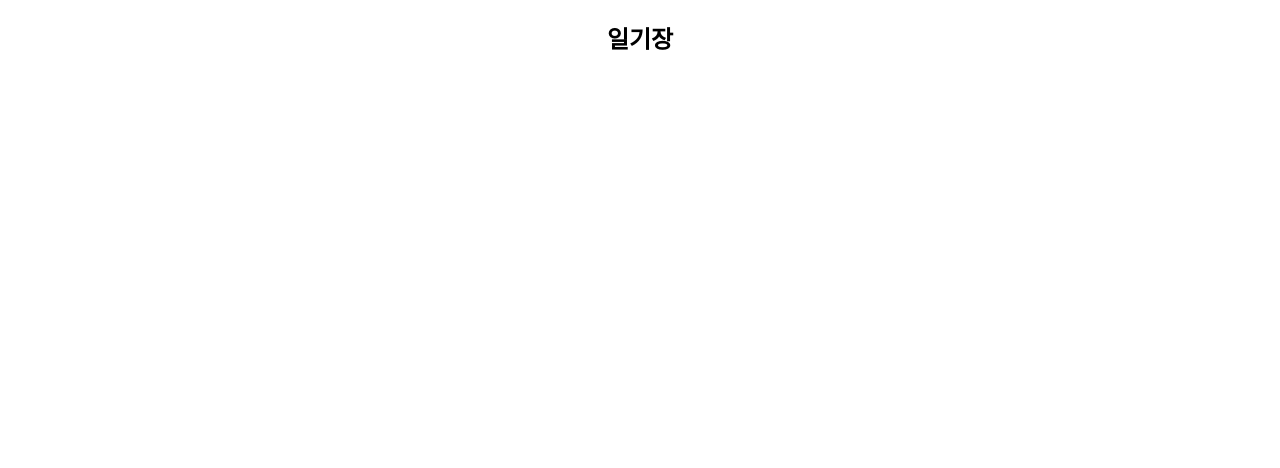
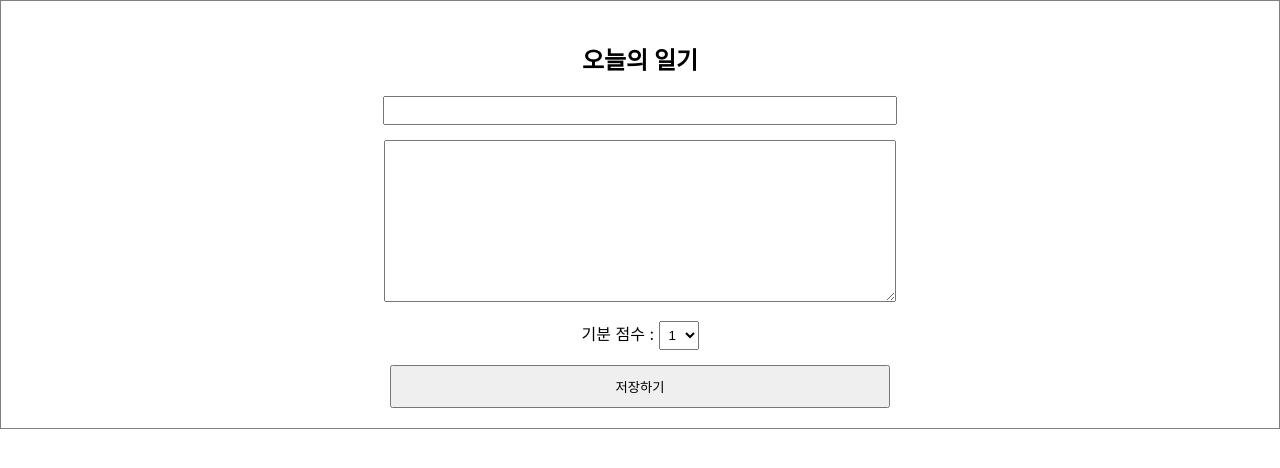
Before and after one commit to MHLEE12/react_diary, a React (Create React App) app: page / in a window 1280 px wide. Shown: the top 468 px of the page. Built offline with nearby package versions, Linux system fonts and the light colour scheme.

Commit message:
Feat: DiaryEditor 컴포넌트 추가
간단한 일기를 작성할 수 있는 폼 컴포넌트를 생성함.

```diff
--- a/src/App.css
+++ b/src/App.css
@@ -1,38 +1,28 @@
-.App {
-  text-align: center;
+.DiaryEditor {
+    border: 1px solid gray;
+    text-align: center;
+    padding: 20px;
 }
 
-.App-logo {
-  height: 40vmin;
-  pointer-events: none;
+.DiaryEditor input,
+textarea {
+    margin-bottom: 15px;
+    width: 500px;
+    padding: 5px;
 }
 
-@media (prefers-reduced-motion: no-preference) {
-  .App-logo {
-    animation: App-logo-spin infinite 20s linear;
-  }
+.DiaryEditor textarea {
+    height: 150px;
 }
 
-.App-header {
-  background-color: #282c34;
-  min-height: 100vh;
-  display: flex;
-  flex-direction: column;
-  align-items: center;
-  justify-content: center;
-  font-size: calc(10px + 2vmin);
-  color: white;
+.DiaryEditor select {
+    width: 40px;
+    padding: 5px;
+    margin-bottom: 15px;
 }
 
-.App-link {
-  color: #61dafb;
+.DiaryEditor button {
+    width: 500px;
+    padding: 10px;
+    cursor: pointer;
 }
-
-@keyframes App-logo-spin {
-  from {
-    transform: rotate(0deg);
-  }
-  to {
-    transform: rotate(360deg);
-  }
-}
--- a/src/App.js
+++ b/src/App.js
@@ -1,9 +1,10 @@
 import './App.css';
+import DiaryEditor from './DiaryEditor';
 
 function App() {
   return (
     <div className="App">
-      <h2>일기장</h2>
+      <DiaryEditor />
     </div>
   );
 }
--- /dev/null
+++ b/src/DiaryEditor.js
@@ -0,0 +1,48 @@
+import { useState } from "react";
+
+const DiaryEditor = () => {
+  const [state, setState] = useState({
+    writer: "",
+    content: "",
+    emotion: 1
+  });
+
+  const handleChangeState = (e) => {
+    setState({
+      ...state,
+      [e.target.name]: e.target.value
+    });
+  };
+
+  const handleSubmit = () => {
+    console.log(state);
+    alert("저장 성공");
+  };
+
+  return (
+    <div className="DiaryEditor">
+      <h2>오늘의 일기</h2>
+      <div>
+        <input name="writer" value={state.writer} onChange={handleChangeState} />
+      </div>
+      <div>
+        <textarea name="content" value={state.content} onChange={handleChangeState} />
+      </div>
+      <div>
+        기분 점수 :&nbsp;
+        <select name="emotion" value={state.emotion} onChange={handleChangeState}>
+          <option value={1}>1</option>
+          <option value={2}>2</option>
+          <option value={3}>3</option>
+          <option value={4}>4</option>
+          <option value={5}>5</option>
+        </select>
+      </div>
+      <div>
+        <button onClick={handleSubmit}>저장하기</button>
+      </div>
+    </div>
+  )
+};
+
+export default DiaryEditor;
```
